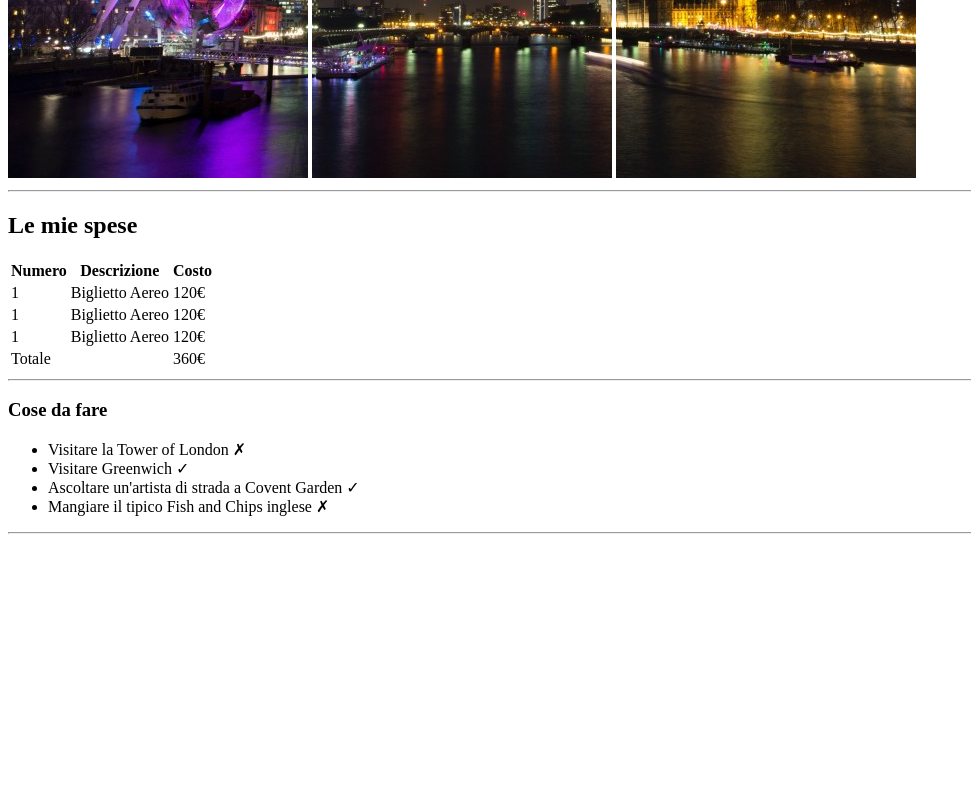
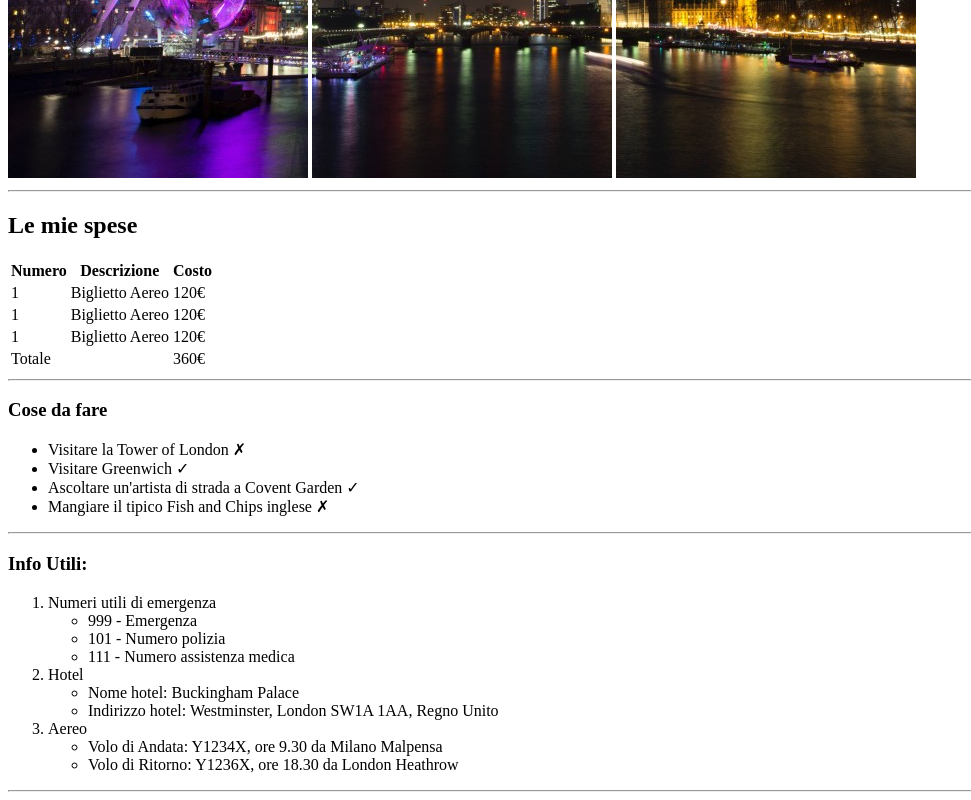
Before and after one commit to UmbertoAmenta/html-london-trip, a plain HTML site: page index.html in a window 1280 px wide. Shown: the part 502-1302 px from the top of the page, without its empty margins (0-971 px from the left). Before the commit the page ends 1044 px from the top, so only its background shows below. Drawn offline with Linux system fonts and the light colour scheme.

Commit message:
feat: section-info

```diff
--- a/index.html
+++ b/index.html
@@ -64,6 +64,36 @@
             </ul>
             <hr>
         </section>
+
+        <!-- info -->
+         <section>
+            <h3>Info Utili:</h3>
+            <ol>
+                <li>
+                    Numeri utili di emergenza
+                    <ul>
+                        <li>999 - Emergenza</li>
+                        <li>101 - Numero polizia</li>
+                        <li>111 - Numero assistenza medica</li>
+                    </ul>
+                </li>
+                <li>
+                    Hotel
+                    <ul>
+                        <li>Nome hotel: Buckingham Palace</li>
+                        <li>Indirizzo hotel: Westminster, London SW1A 1AA, Regno Unito</li>
+                    </ul>
+                </li>
+                <li>
+                    Aereo
+                    <ul>
+                        <li>Volo di Andata: Y1234X, ore 9.30 da Milano Malpensa</li>
+                        <li>Volo di Ritorno: Y1236X, ore 18.30 da London Heathrow</li>
+                    </ul>
+                </li>
+            </ol>
+            <hr>
+         </section>
     </main>
 </body>
 </html>
```
